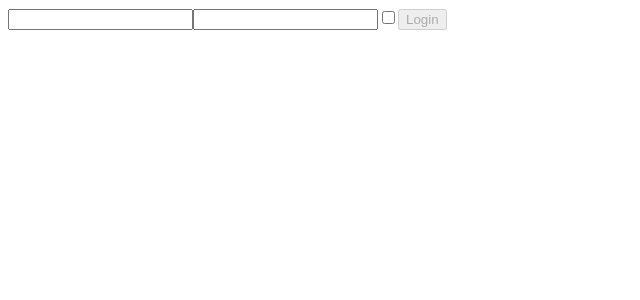
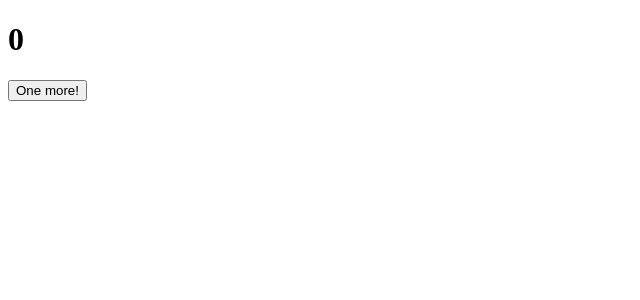
Before and after one commit to RobertoFanara/Esercizi-React, a React (Create React App) app in the folder Esercizi da Mandare/esercizio/: page / in a window 1280 px wide. Shown: the top 300 px of the page, without its empty margins (0-640 px from the left). Built offline with nearby package versions, Linux system fonts and the light colour scheme.

Commit message:
esercizio 34 completato

```diff
--- a/Esercizi da Mandare/esercizio/src/App.js
+++ b/Esercizi da Mandare/esercizio/src/App.js
@@ -1,31 +1,19 @@
-import React from "react"
-import { useState } from "react";
-import Login from "./Login"
+import Clickcounter from "./Clickcounter";
+import { useState } from "react"
 
-export default function HandleForm() {
+const App = () => {
+    const [counter, setCounter] = useState(0);
+    const increase = () => {
+      setCounter(count => count + 1);
+    };
 
-  const [text, setText] = useState("");
-  const [pass, setPass] = useState("");
-  const [check, setCheck] = useState(false);
+    const onCounterChange = () => {console.log(`Il counter ora è  ${counter}` )}
 
-  const autoComplete = (e) => {
-    setText({ name: e.target.value });
-  };
+    return(
+        <>
+        <Clickcounter increase={increase} counter={counter} change={onCounterChange({counter})}/>
+        </>
+    )
+}
 
-  const autoComplete2 = (e) => {
-    setPass({ pass: e.target.value });
-  };
-
-  const autoComplete3 = (e) => {
-    setCheck({ remember: e.target.checked });
-  };
-
-  return (
-    <form>
-      <input type="text" onChange={autoComplete} />
-      <input type="password" onChange={autoComplete2} />
-      <input type="checkbox" onChange={autoComplete3} />
-      <Login text={text} pass={pass} remember={check}/>
-    </form>
-  );
-}
+export default App
--- /dev/null
+++ b/Esercizi da Mandare/esercizio/src/Clickcounter.js
@@ -0,0 +1,18 @@
+import React from 'react'
+import { useEffect } from "react"
+
+const Clickcounter= (props) => {
+
+  useEffect(() => props.change, [props.counter,props.change])
+
+    return (
+        <div>
+          <h1>{props.counter}</h1>
+          <div>
+            <button onClick={props.increase}>One more!</button>
+          </div>
+        </div>
+      );
+}
+
+export default Clickcounter
--- a/Esercizi da Mandare/esercizio/src/Login.js
+++ /dev/null
@@ -1,21 +0,0 @@
-import React from "react"
-
-export default function Login(props) {
-    const onLogin = (event) => {
-        event.preventDefault();
-        let memorizedValues = {
-        name: props.text,
-        password: props.pass,
-        remember: props.remember
-    }
-    console.log(memorizedValues)
-    }
-
-
-    return(
-        <>
-        <button disabled={!props.text || !props.pass} onClick={onLogin}>Login</button>
-        </>
-    )
-
-}
```
